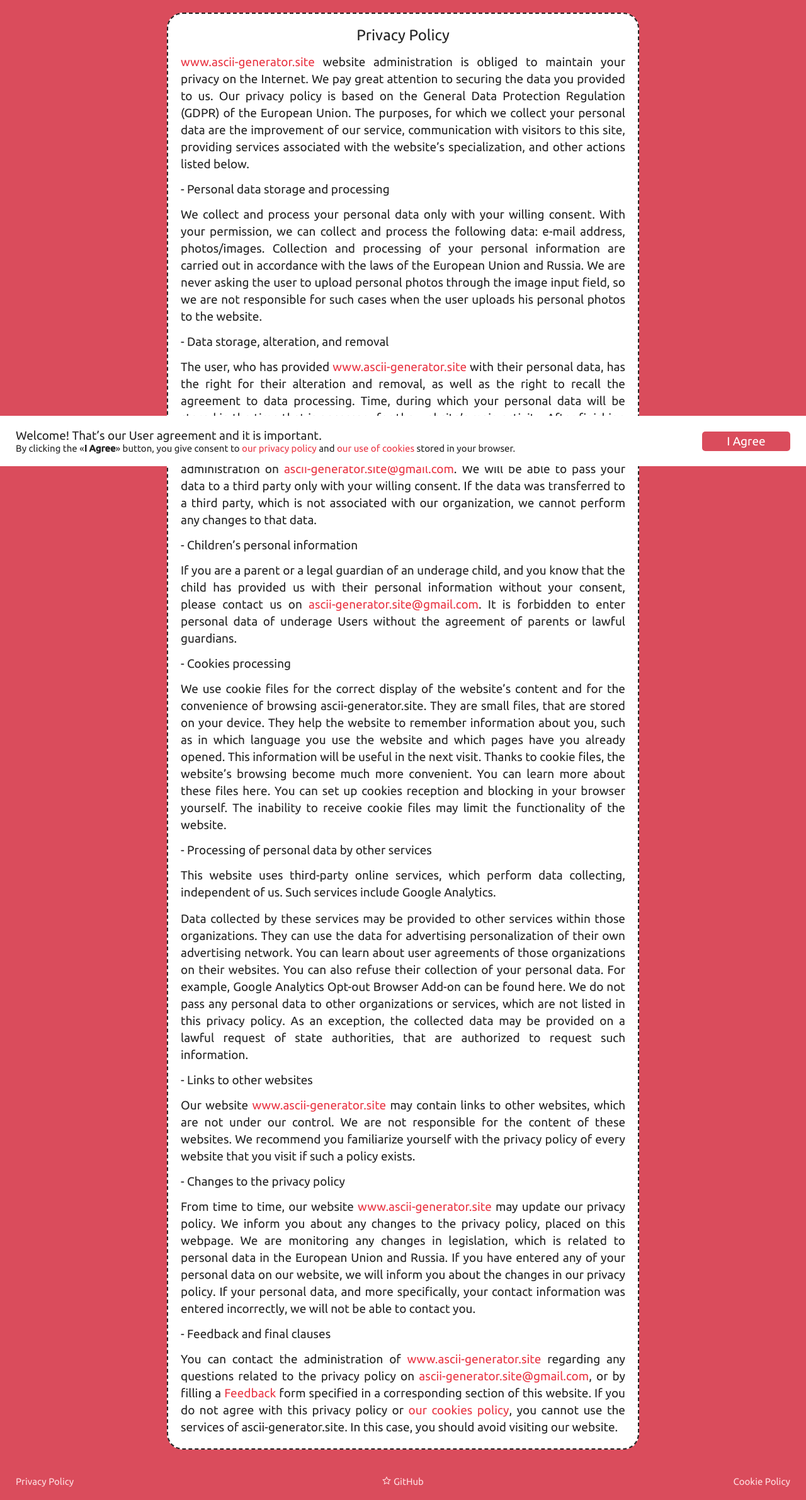
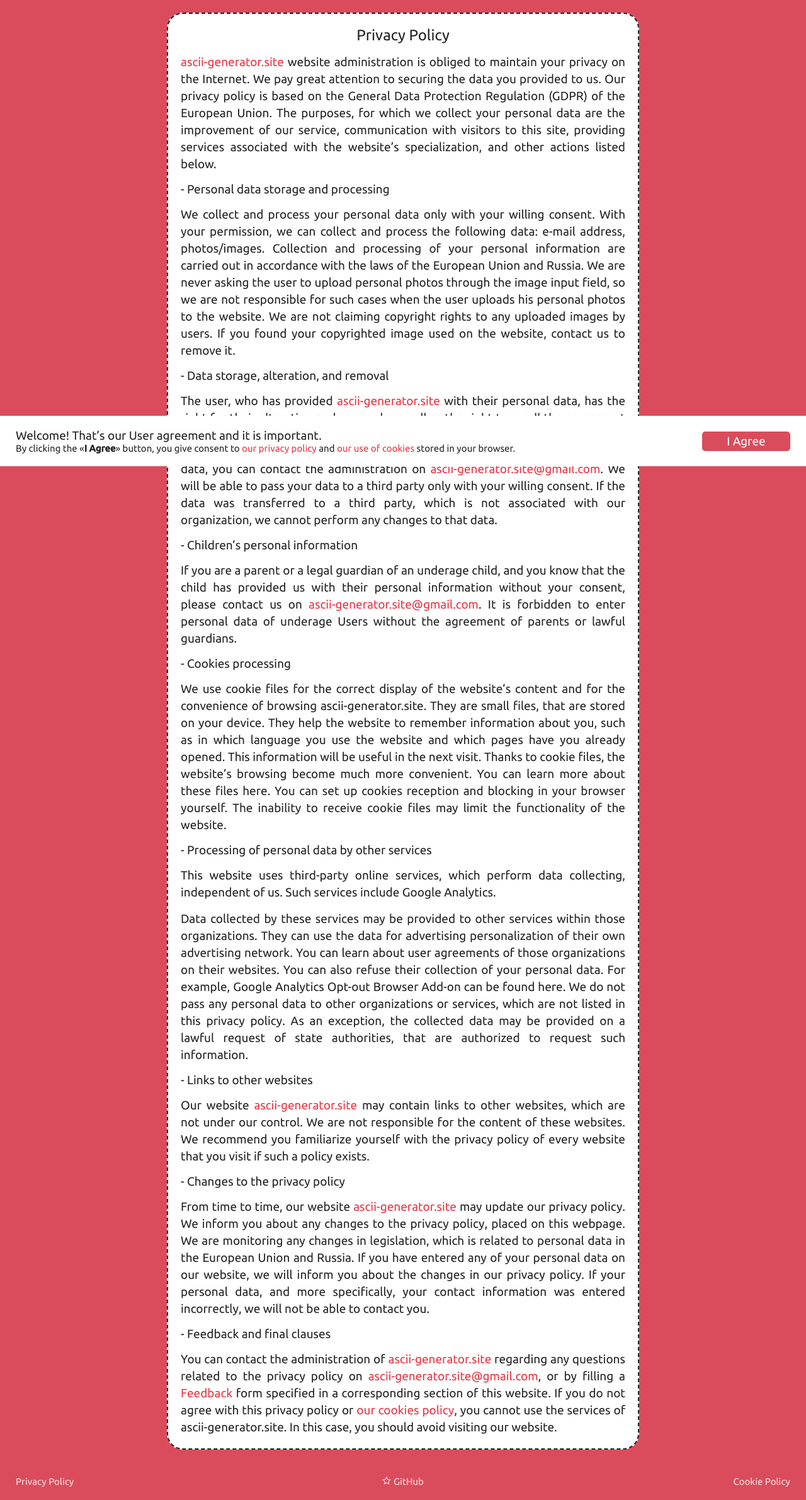
Before and after one commit to hermanTenuki/ASCII-Generator.site, a Django app: page /policy/privacy/ in a window 1280 px wide. Shown: the part 60-2441 px from the top of the page at 63% size. Run offline with Django 3.2, Linux system fonts and the light colour scheme; parts of the project's set-up code (start-up, migrations or seed data) failed here and were passed over.

Commit message:
Minor templates changes
Google Analytics IP-anonymization on, changed www links to non-www, policies changes.

```diff
--- a/app/templates/app/base.html
+++ b/app/templates/app/base.html
@@ -13,7 +13,7 @@
             }
 
             gtag('js', new Date());
-            gtag('config', 'UA-176129427-1');
+            gtag('config', 'UA-176129427-1', { 'anonymize_ip': true });
         </script>
 
     <meta charset="UTF-8">
--- a/app/templates/app/policy_cookie.html
+++ b/app/templates/app/policy_cookie.html
@@ -7,7 +7,7 @@
             <div class="text-window">
                 <h3>Cookie Policy</h3>
                 <p>This cookie policy ("Policy") describes what cookies are and how and they're being
-                    used by the <a href="https://www.ascii-generator.site">www.ascii-generator.site</a>
+                    used by the <a href="https://ascii-generator.site">ascii-generator.site</a>
                     website ("Website" or "Service") and any of its related products and services
                     (collectively, "Services"). This Policy is a legally binding agreement between you ("User",
                     "you" or "your") and this Website operator ("Operator", "we",
--- a/app/templates/app/policy_privacy.html
+++ b/app/templates/app/policy_privacy.html
@@ -6,15 +6,15 @@
         <div class="wrapper">
             <div class="text-window">
                 <h3>Privacy Policy</h3>
-<p><a href="https://www.ascii-generator.site">www.ascii-generator.site</a> website administration is obliged to maintain your privacy on the Internet. We pay great attention to securing the data you provided to us. Our privacy policy is based on the General Data Protection Regulation (GDPR) of the European Union. The purposes, for which we collect your personal data are the improvement of our service, communication with visitors to this site, providing services associated with the website’s specialization, and other actions listed below.</p>
+<p><a href="https://ascii-generator.site">ascii-generator.site</a> website administration is obliged to maintain your privacy on the Internet. We pay great attention to securing the data you provided to us. Our privacy policy is based on the General Data Protection Regulation (GDPR) of the European Union. The purposes, for which we collect your personal data are the improvement of our service, communication with visitors to this site, providing services associated with the website’s specialization, and other actions listed below.</p>
 
 <h4> - Personal data storage and processing</h4>
 
-<p>We collect and process your personal data only with your willing consent. With your permission, we can collect and process the following data: e-mail address, photos/images. Collection and processing of your personal information are carried out in accordance with the laws of the European Union and Russia. We are never asking the user to upload personal photos through the image input field, so we are not responsible for such cases when the user uploads his personal photos to the website.</p>
+<p>We collect and process your personal data only with your willing consent. With your permission, we can collect and process the following data: e-mail address, photos/images. Collection and processing of your personal information are carried out in accordance with the laws of the European Union and Russia. We are never asking the user to upload personal photos through the image input field, so we are not responsible for such cases when the user uploads his personal photos to the website. We are not claiming copyright rights to any uploaded images by users. If you found your copyrighted image used on the website, contact us to remove it.</p>
 
 <h4> - Data storage, alteration, and removal</h4>
 
-<p>The user, who has provided <a href="https://www.ascii-generator.site">www.ascii-generator.site</a> with their personal data, has the right for their alteration and removal, as well as the right to recall the agreement to data processing. Time, during which your personal data will be stored in the time that is necessary for the website’s main activity. After finishing with the processing of your personal data, the website’s administration will permanently delete it. To access your personal data, you can contact the administration on <a href="mailto:ascii-generator.site@gmail.com">ascii-generator.site@gmail.com</a>. We will be able to pass your data to a third party only with your willing consent. If the data was transferred to a third party, which is not associated with our organization, we cannot perform any changes to that data.</p>
+<p>The user, who has provided <a href="https://ascii-generator.site">ascii-generator.site</a> with their personal data, has the right for their alteration and removal, as well as the right to recall the agreement to data processing. Time, during which your personal data will be stored in the time that is necessary for the website’s main activity. To access your personal data, you can contact the administration on <a href="mailto:ascii-generator.site@gmail.com">ascii-generator.site@gmail.com</a>. We will be able to pass your data to a third party only with your willing consent. If the data was transferred to a third party, which is not associated with our organization, we cannot perform any changes to that data.</p>
 
 <h4> - Children’s personal information</h4>
 
@@ -32,15 +32,15 @@
 
 <h4> - Links to other websites</h4>
 
-<p>Our website <a href="https://www.ascii-generator.site">www.ascii-generator.site</a> may contain links to other websites, which are not under our control. We are not responsible for the content of these websites. We recommend you familiarize yourself with the privacy policy of every website that you visit if such a policy exists.</p>
+<p>Our website <a href="https://ascii-generator.site">ascii-generator.site</a> may contain links to other websites, which are not under our control. We are not responsible for the content of these websites. We recommend you familiarize yourself with the privacy policy of every website that you visit if such a policy exists.</p>
 
 <h4> - Changes to the privacy policy</h4>
 
-<p>From time to time, our website <a href="https://www.ascii-generator.site">www.ascii-generator.site</a> may update our privacy policy. We inform you about any changes to the privacy policy, placed on this webpage. We are monitoring any changes in legislation, which is related to personal data in the European Union and Russia. If you have entered any of your personal data on our website, we will inform you about the changes in our privacy policy. If your personal data, and more specifically, your contact information was entered incorrectly, we will not be able to contact you.</p>
+<p>From time to time, our website <a href="https://ascii-generator.site">ascii-generator.site</a> may update our privacy policy. We inform you about any changes to the privacy policy, placed on this webpage. We are monitoring any changes in legislation, which is related to personal data in the European Union and Russia. If you have entered any of your personal data on our website, we will inform you about the changes in our privacy policy. If your personal data, and more specifically, your contact information was entered incorrectly, we will not be able to contact you.</p>
 
 <h4> - Feedback and final clauses</h4>
 
-<p>You can contact the administration of <a href="https://www.ascii-generator.site">www.ascii-generator.site</a> regarding any questions related to the privacy policy on <a href="mailto:ascii-generator.site@gmail.com">ascii-generator.site@gmail.com</a>, or by filling a
+<p>You can contact the administration of <a href="https://ascii-generator.site">ascii-generator.site</a> regarding any questions related to the privacy policy on <a href="mailto:ascii-generator.site@gmail.com">ascii-generator.site@gmail.com</a>, or by filling a
     <a href="{% url 'feedback_url' %}">Feedback</a> form specified in a corresponding section of this website. If you do not agree with this privacy policy or
     <a href="{% url 'policy_cookie_url' %}">our cookies policy</a>, you cannot use the services of ascii-generator.site. In this case, you should avoid visiting our website.</p>
             </div>
--- a/app/templates/errors/base.html
+++ b/app/templates/errors/base.html
@@ -5,7 +5,7 @@
             <div class="page_error_message">
                 <p class="title">{% block error_code %}{% endblock %}</p>
                 <p class="description">Oops, {% block error_desc %}{% endblock %}!</p>
-                <a href="https://www.ASCII-Generator.site" class="go_home"> <input type="button" value="Go to the Main page"></a>
+                <a href="https://ASCII-Generator.site" class="go_home"> <input type="button" value="Go to the Main page"></a>
             </div>
         </div>
     </section>
```
